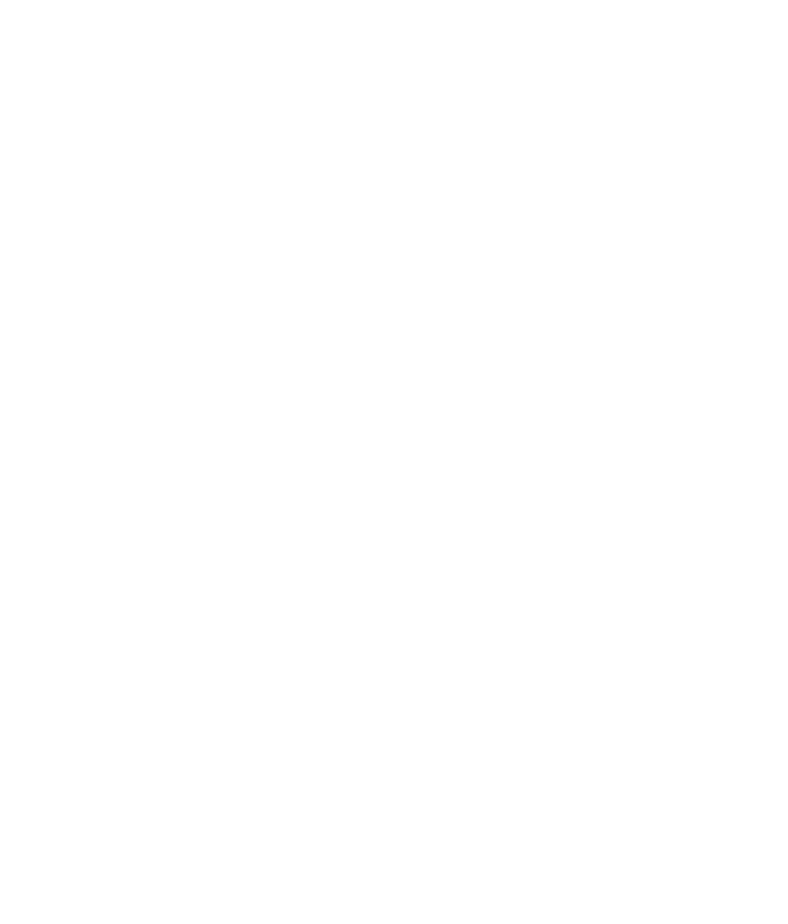
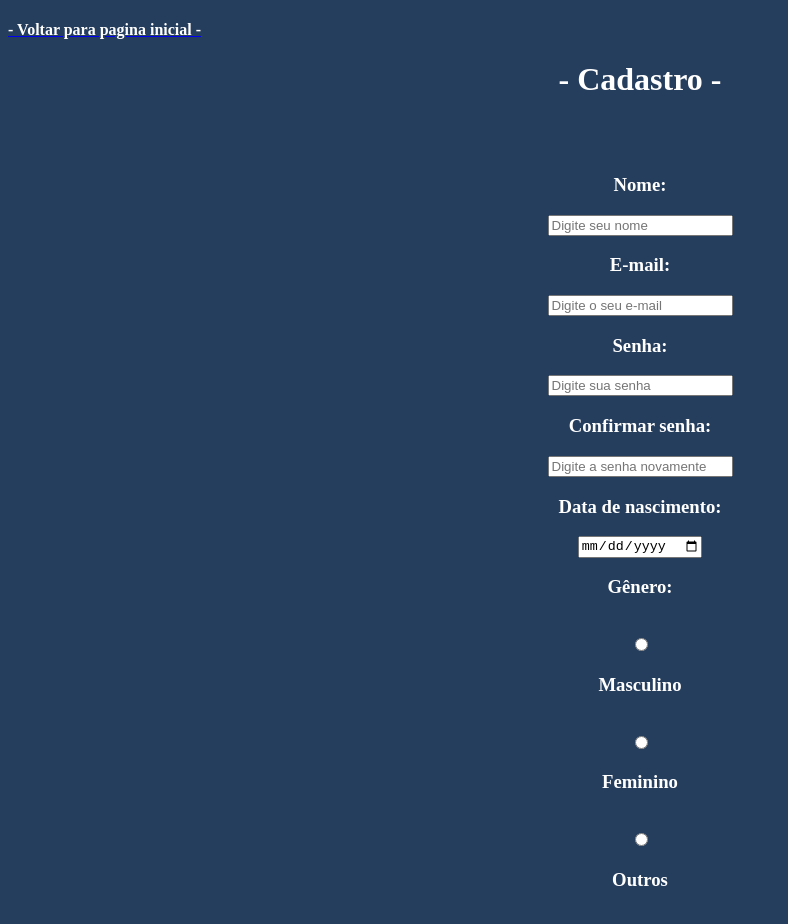
Before and after one commit to AnnaAMG/primeiroprojeto, a plain HTML site: page cadastro.html in a window 1280 px wide. Shown: the whole page, without its empty margins (0-788 px from the left). Before the commit the page ends 800 px from the top, so only its background shows below. Drawn offline with Linux system fonts and the light colour scheme.

Commit message:
Atualização

```diff
--- a/cadastro.html
+++ b/cadastro.html
@@ -2,8 +2,53 @@
 <html>
 <head>
 <meta charset = 'utf-8' />
+<title> Cadastro - Seja membro do Adventure Land </title>
+<link rel="icon" href=' img/disney.jpg' type='image/x-icon'> <!-- colocar imagem na aba de pesquisa -->
 </head>
+
+<body style= "background-color:#263E5D;">   <!-- colocar cor de fundo -->
+</body>
+
 <body>
+<a href="index.html" target =""> <h4 style="color:white"> - Voltar para pagina inicial - </h4>  </a> <!>
+
+<center>
+
+<h1 style="color:white"> - Cadastro - </h1>
+<br> </br>
+
+<form action="#" method="GET">
+
+    <!-- colocando conteúdo no formulario -->
+	<!-- nome -->
+    <label for="nome"> <h3 style="color:white"> Nome: </h3> </label>
+    <input type="text" id="nome" name="nome" required minlength="3" maxlength="50" placeholder="Digite seu nome"><br>
+
+	<!-- e-mail -->
+	<label for="e-mail"> <h3 style="color:white"> E-mail: </h3> </label>
+	<input type="text" id="e-mail" name="e-mail" required placeholder="Digite o seu e-mail"> <br>
+
+	<!-- senha -->
+	<label for="senha"> <h3 style="color:white"> Senha: </h3> </label>
+	<input type="password" id="senha" name="senha" required minlength="8" placeholder="Digite sua senha"><br>
+
+	<!-- confirmar senha -->
+	<label for="confirmar_senha"> <h3 style="color:white"> Confirmar senha: </h3>
+	<input type="password" id="confirmar_senha" name="confirmar_senha" required minlength="8" placeholder="Digite a senha novamente"><br>
+
+	<!-- Data de nascimento -->
+	<label for="data_de_nascimento"> <h3 style="color:white"> Data de nascimento: </h3>
+	<input type="date" id="data_de_nascimento" name="data_de_nascimento" required placeholder="Digite sua data de nascimento"> <br>
+
+	<!-- Gênero (opção de seleção) -->
+	<label for="genero"> <h3 style="color:white"> Gênero: </h3> </label><br>
+    <input type="radio" id="genero_masculino" name="genero" value="masculino" required>
+    <label for="genero_masculino"> <h3 style="color:white"> Masculino </h3> </label><br>
+    <input type="radio" id="genero_feminino" name="genero" value="feminino" required>
+    <label for="genero_feminino"> <h3 style="color:white"> Feminino </h3> </label><br>
+    <input type="radio" id="genero_outro" name="genero" value="outro" required>
+    <label for="genero_outro"> <h3 style="color:white"> Outros </h3> </label><br>
+
 
 </body>
 </html>
```
Also changed, not shown: index.html (+4 -4 lines), maisinformacoes.html (+5 -1 lines).
